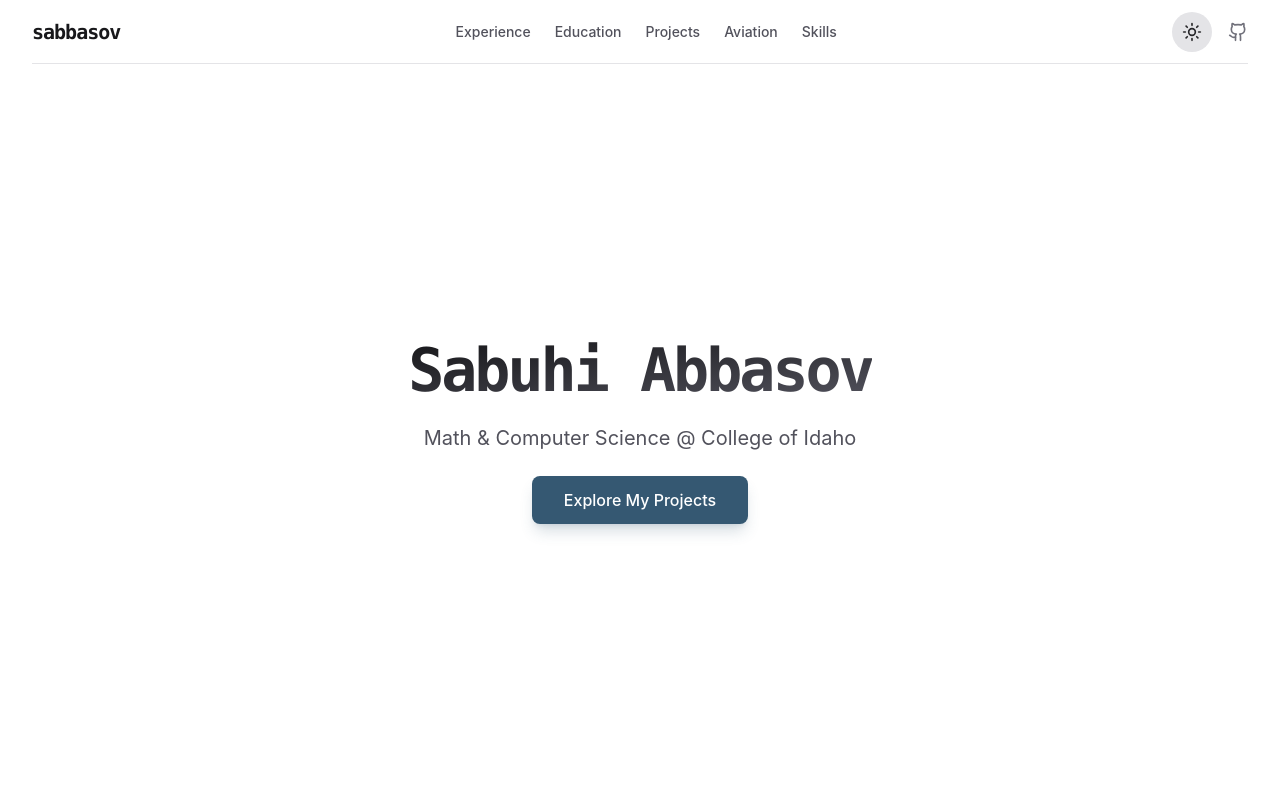
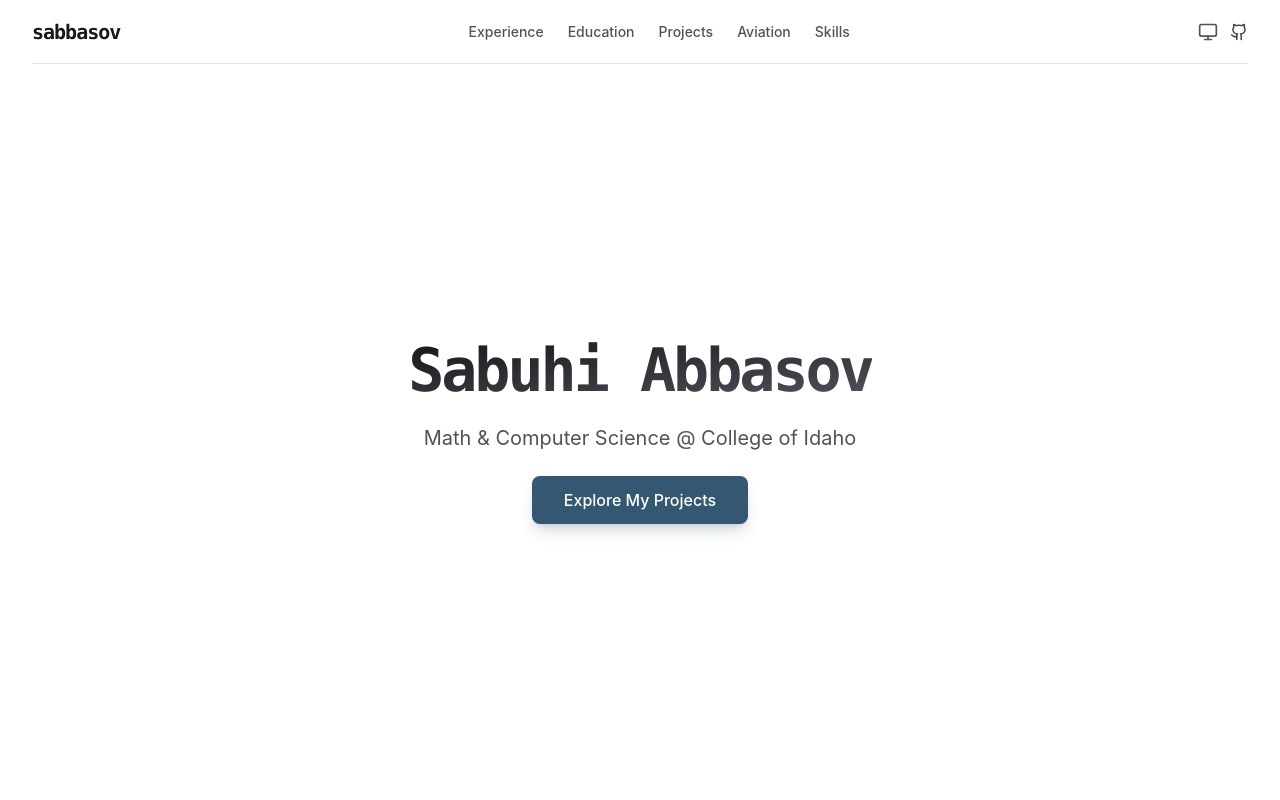
Before and after one commit to sabbasov/sabbasov.com, a Next.js app: page / in a window 1280 px wide. Shown: the top 800 px of the page. Built offline with nearby package versions, Linux system fonts and the light colour scheme.

Commit message:
update theme control and github link

```diff
--- a/app/components/header.tsx
+++ b/app/components/header.tsx
@@ -43,10 +43,10 @@ const Header = () => {
                 </a>
               ))}
             </nav>
-            <div className="hidden md:flex items-center gap-4">
+            <div className="hidden md:flex items-center gap-3">
               <ThemeToggle />
-              <a href="https://github.com/sabbasov/sabbasov.com" target="_blank" rel="noopener noreferrer" className="text-zinc-500 dark:text-zinc-400 hover:text-zinc-900 dark:hover:text-white transition-colors duration-300">
-                <Github size={20} />
+              <a href="https://github.com/sabbasov/sabbasov.com" target="_blank" rel="noopener noreferrer" className="flex items-center gap-2 text-zinc-700 dark:text-zinc-300 hover:text-blue-600 dark:hover:text-blue-400 transition-colors duration-300">
+                <Github size={18} />
               </a>
             </div>
             <div className="flex items-center gap-4 md:hidden">
--- a/app/components/theme-toggle.tsx
+++ b/app/components/theme-toggle.tsx
@@ -1,45 +1,112 @@
 'use client';
 
 import { useState, useEffect } from 'react';
-import { useTheme } from 'next-themes';
-import { Sun, Moon } from 'lucide-react';
-import { motion, AnimatePresence } from 'framer-motion';
+
+type Theme = 'light' | 'dark' | 'system';
 
 const ThemeToggle = () => {
   const [mounted, setMounted] = useState(false);
-  const { setTheme, resolvedTheme } = useTheme();
+  const [theme, setTheme] = useState<Theme>('system');
 
+  // Load theme from localStorage on mount
   useEffect(() => {
     setMounted(true);
+    const saved = localStorage.getItem('theme') as Theme | null;
+    if (saved) {
+      setTheme(saved);
+      applyTheme(saved);
+    }
   }, []);
 
+  // Apply theme to DOM and persist to localStorage
+  const applyTheme = (newTheme: Theme) => {
+    localStorage.setItem('theme', newTheme);
+    const root = document.documentElement;
+
+    if (newTheme === 'system') {
+      root.style.colorScheme = 'light dark';
+      root.removeAttribute('data-theme');
+    } else {
+      root.style.colorScheme = newTheme;
+      root.setAttribute('data-theme', newTheme);
+    }
+  };
+
   const toggleTheme = () => {
-    setTheme(resolvedTheme === 'dark' ? 'light' : 'dark');
+    const themes: Theme[] = ['dark', 'light', 'system'];
+    const nextIdx = (themes.indexOf(theme) + 1) % themes.length;
+    const nextTheme = themes[nextIdx];
+    setTheme(nextTheme);
+    applyTheme(nextTheme);
   };
 
   if (!mounted) {
-    // To avoid hydration mismatch, render a placeholder or null on the server.
-    // A placeholder helps avoid layout shifts.
-    return <div className="w-10 h-10" />;
+    return <div className="relative w-5 h-5" />;
   }
+
+  // Sun icon SVG
+  const SunIcon = () => (
+    <svg
+      className={`h-5 w-5 absolute transition-all duration-300 ${
+        theme === 'light' ? 'opacity-100 rotate-0 scale-100' : 'opacity-0 rotate-90 scale-75'
+      }`}
+      fill="currentColor"
+      viewBox="0 0 24 24"
+    >
+      <circle cx="12" cy="12" r="5" />
+      <line x1="12" y1="1" x2="12" y2="3" stroke="currentColor" strokeWidth="2" strokeLinecap="round" />
+      <line x1="12" y1="21" x2="12" y2="23" stroke="currentColor" strokeWidth="2" strokeLinecap="round" />
+      <line x1="4.22" y1="4.22" x2="5.64" y2="5.64" stroke="currentColor" strokeWidth="2" strokeLinecap="round" />
+      <line x1="18.36" y1="18.36" x2="19.78" y2="19.78" stroke="currentColor" strokeWidth="2" strokeLinecap="round" />
+      <line x1="1" y1="12" x2="3" y2="12" stroke="currentColor" strokeWidth="2" strokeLinecap="round" />
+      <line x1="21" y1="12" x2="23" y2="12" stroke="currentColor" strokeWidth="2" strokeLinecap="round" />
+      <line x1="4.22" y1="19.78" x2="5.64" y2="18.36" stroke="currentColor" strokeWidth="2" strokeLinecap="round" />
+      <line x1="18.36" y1="5.64" x2="19.78" y2="4.22" stroke="currentColor" strokeWidth="2" strokeLinecap="round" />
+    </svg>
+  );
+
+  // Moon icon SVG
+  const MoonIcon = () => (
+    <svg
+      className={`h-5 w-5 absolute transition-all duration-300 ${
+        theme === 'dark' ? 'opacity-100 rotate-0 scale-100' : 'opacity-0 -rotate-90 scale-75'
+      }`}
+      fill="currentColor"
+      viewBox="0 0 24 24"
+    >
+      <path d="M21 12.79A9 9 0 1 1 11.21 3 7 7 0 0 0 21 12.79z" />
+    </svg>
+  );
+
+  // System icon SVG (monitor)
+  const SystemIcon = () => (
+    <svg
+      className={`h-5 w-5 absolute transition-all duration-300 ${
+        theme === 'system' ? 'opacity-100 rotate-0 scale-100' : 'opacity-0 rotate-90 scale-75'
+      }`}
+      fill="none"
+      stroke="currentColor"
+      viewBox="0 0 24 24"
+      strokeWidth="2"
+      strokeLinecap="round"
+      strokeLinejoin="round"
+    >
+      <rect x="2" y="3" width="20" height="14" rx="2" ry="2" />
+      <line x1="8" y1="21" x2="16" y2="21" />
+      <line x1="12" y1="17" x2="12" y2="21" />
+    </svg>
+  );
 
   return (
     <button
       onClick={toggleTheme}
-      className="w-10 h-10 flex items-center justify-center rounded-full bg-zinc-200 dark:bg-zinc-800/50 hover:bg-zinc-300 dark:hover:bg-zinc-700/50 transition-colors duration-300"
+      className="relative w-5 h-5 flex items-center justify-center text-zinc-600 dark:text-zinc-400 hover:text-zinc-900 dark:hover:text-white transition-colors duration-300"
       aria-label="Toggle theme"
+      title={`Current: ${theme} • Click to cycle`}
     >
-      <AnimatePresence mode="wait" initial={false}>
-        <motion.div
-          key={resolvedTheme === 'dark' ? 'moon' : 'sun'}
-          initial={{ y: -20, opacity: 0 }}
-          animate={{ y: 0, opacity: 1 }}
-          exit={{ y: 20, opacity: 0 }}
-          transition={{ duration: 0.2 }}
-        >
-          {resolvedTheme === 'dark' ? <Moon size={20} /> : <Sun size={20} />}
-        </motion.div>
-      </AnimatePresence>
+      <SunIcon />
+      <MoonIcon />
+      <SystemIcon />
     </button>
   );
 };
```
